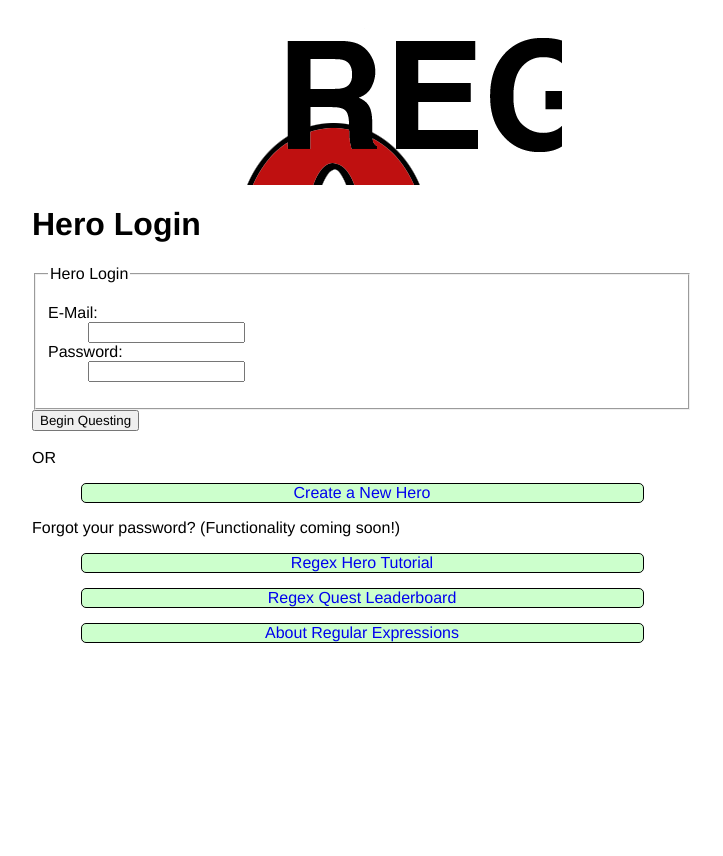
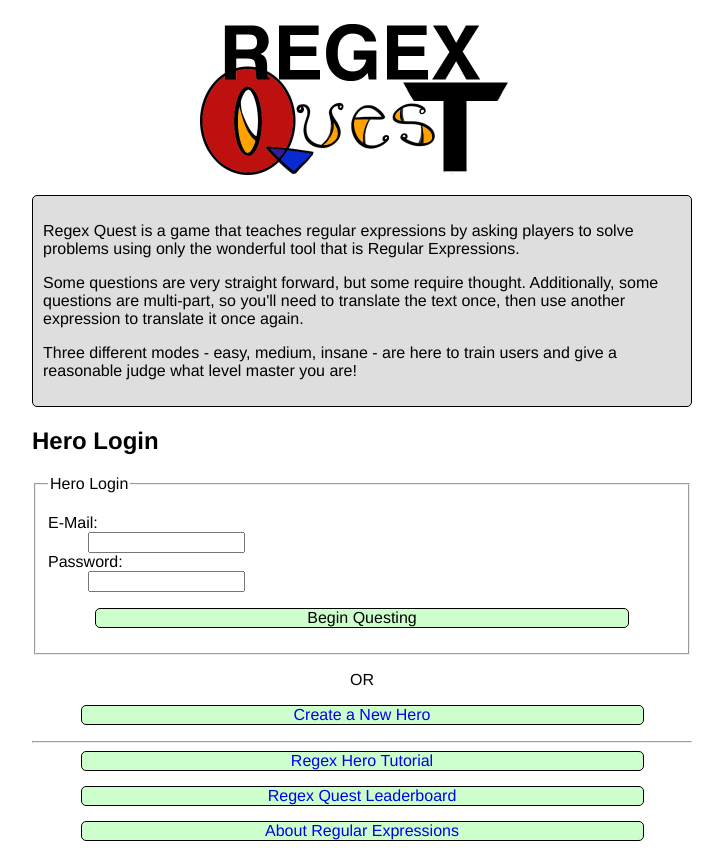
Before and after one commit to nruffilo/regexquest.com, a PHP site: page / in a window 1280 px wide. Shown: the whole page, without its empty margins (278-1001 px from the left). Before the commit the page ends 643 px from the top, so only its background shows below. Run offline with PHP 8.4, Linux system fonts and the light colour scheme; some libraries are stand-ins or nearby versions.

Commit message:
some more style fixes and reordered some index content

```diff
--- a/config.php
+++ b/config.php
@@ -1,7 +1,7 @@
 <?php
 $config = array();
-$config['db_server']= "YOUR.DATABASE.SERVER";
-$config['db_user'] = "DATABASE_USERNAME";
-$config['db_pass'] = "DATABASE PASSWORD";
-$config['db_name'] = "DATABASE NAME";
+$config['db_server']= "localhost";
+$config['db_user'] = "regex";
+$config['db_pass'] = "password";
+$config['db_name'] = "regex";
 ?>
--- a/index.php
+++ b/index.php
@@ -35,8 +35,14 @@ if ($user != null) {
 ?>
 <div id="content">
 
+    	<div id="about_div">
+			<p>Regex Quest is a game that teaches regular expressions by asking players to solve problems using only the wonderful tool that is Regular Expressions.  </p>
+			<p>Some questions are very straight forward, but some require thought.  Additionally, some questions are multi-part, so you'll need to translate the text once, then use another expression to translate it once again.</p>
+			<p>Three different modes - easy, medium, insane - are here to train users and give a reasonable judge what level master you are!</p>
+		</div>
+
 <div class="module login">
-    <h1>Hero Login</h1>
+    <h2>Hero Login</h2>
     <form method="post" id="login_form">
         <fieldset>
             <legend>Hero Login</legend>
@@ -46,25 +52,21 @@ if ($user != null) {
                 <dt>Password:</dt>
                 <dd><input type="password" name="passwd"/></dd>
             </dl>
+            <input type="submit" class="button" value="Begin Questing"/>
         </fieldset>
-        <input type="submit" value="Begin Questing"/>
+
     </form>
-    <br/>
-    OR<br/>
+    <p style="text-align:center">OR</p>
     <p><a class="button" href='signup.php'>Create a New Hero</a></p>
-    <p>Forgot your password?  (Functionality coming soon!)</p>
+    <!-- <p>Forgot your password?  (Functionality coming soon!)</p> -->
 </div><!-- .module.login -->
-
+<hr />
 <?php
 }
 ?>
 			<a id="about" href="#about" name="about" class="button" onclick="$('#about_div').toggleClass('displayBlock');">Regex Hero Tutorial</a>
 			<a id="leaderboard" href="leaderboard.php" name="leaderboard" class="button">Regex Quest Leaderboard</a>
-			<div id="about_div">
-				<p>Regex Quest is a game that teaches regular expressions by asking players to solve problems using only the wonderful tool that is Regular Expressions.  </p>
-				<p>Some questions are very straight forward, but some require thought.  Additionally, some questions are multi-part, so you'll need to translate the text once, then use another expression to translate it once again.</p>
-				<p>Three different modes - easy, medium, insane - are here to train users and give a reasonable judge what level master you are!</p>
-			</div>
+
 
 
 			<a class="button" href="http://en.wikipedia.org/wiki/Regular_expression" target="_blank">About Regular Expressions</a>
--- a/regexhero.css
+++ b/regexhero.css
@@ -10,6 +10,7 @@ h1#head{
     white-space: nowrap;
     overflow: hidden;
     background:url('regexQuest_logo.png') left top no-repeat;
+    background-size: 400px 175px;
 }
 h1#head a{ display:block; height:100%; width:100%;}
 
@@ -42,6 +43,11 @@ h1#head a{ display:block; height:100%; width:100%;}
 	background-color: #CCFFCC;
 	border-radius: 5px;
 	text-decoration: none;
+    cursor:pointer;
+}
+input.button{
+    font-size:1em;
+    padding:0;
 }
 
 #content {
@@ -51,10 +57,11 @@ h1#head a{ display:block; height:100%; width:100%;}
 }
 
 #about_div {
-	display: none;
+	display: block;
 	border: 1px solid #000000;
-	background-color: #cccccc;
+	background-color: #dedede;
 	border-radius: 5px;
+	padding:10px;
 }
 
 #question {
```
